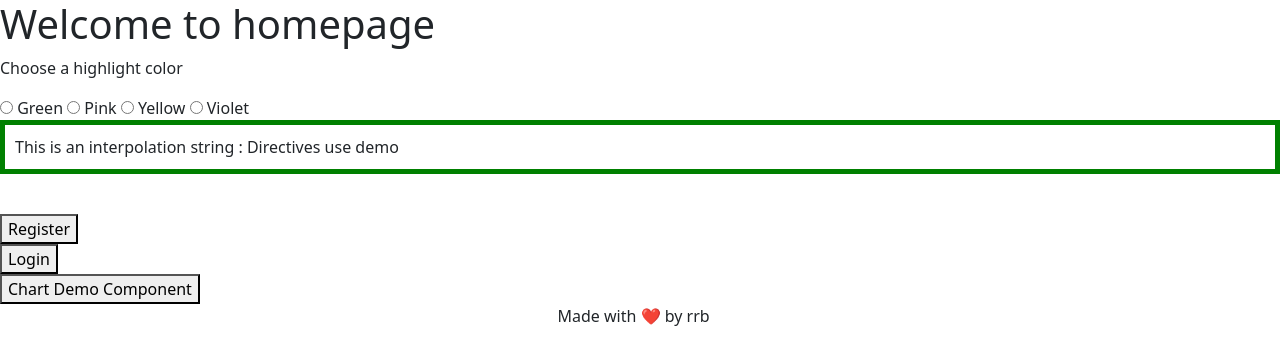
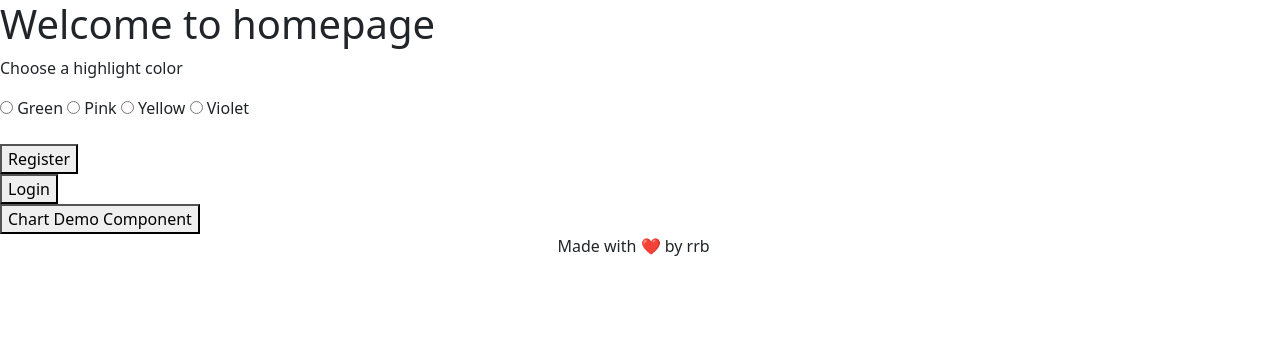
Before and after one commit to rajeshbosak/MyWebsite, an Angular app: page / in a window 1280 px wide. Shown: the top 364 px of the page. Built offline with nearby package versions, Linux system fonts and the light colour scheme.

Commit message:
home changes

```diff
--- a/src/app/home/home.component.html
+++ b/src/app/home/home.component.html
@@ -11,12 +11,12 @@
 
 <!-- ngNonBindable -->
 <!-- interpolation does not work in ngNonBindable  -->
-<p [appHighlight]="highlightColor"
+<!-- <p [appHighlight]="highlightColor"
     defaultColor="brown"
     [thirdInput]="thirdInput">
     This is an interpolation string :
     {{ tempString  }}
-</p>
+</p> -->
 
 
 <br>
```
